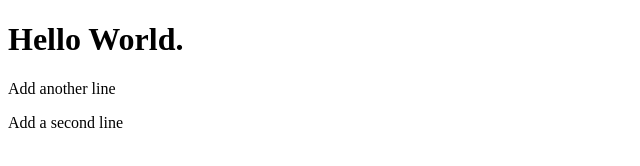
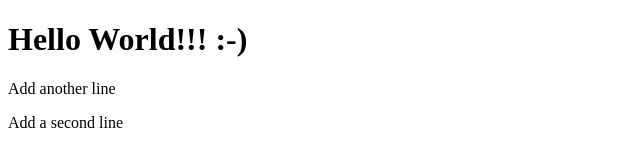
Before and after one commit to swiesbrock/hello-world, a plain HTML site: page index.html in a window 1280 px wide. Shown: the full height of the page, 0-640 px from the left. Drawn offline with Linux system fonts and the light colour scheme.

Commit message:
Add emphasis and smiley face

```diff
--- a/index.html
+++ b/index.html
@@ -7,7 +7,7 @@
 
 <body>
 
-<h1>Hello World.</h1>
+<h1>Hello World!!! :-)</h1>
 
 <p>Add another line</p>
 <p>Add a second line</p>
```
